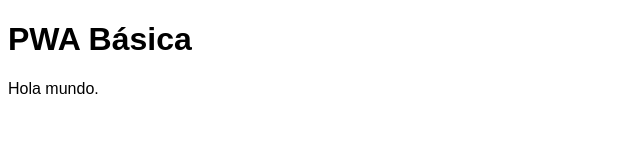
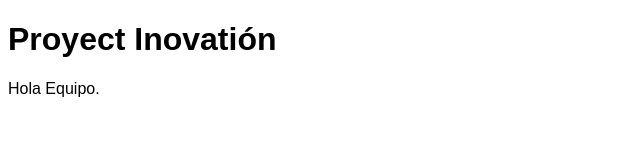
Before and after one commit to PerezSeastian/PWA.github.io, a plain HTML site: page index.html in a window 1280 px wide. Shown: the whole page, without its empty margins (0-640 px from the left). Drawn offline with Linux system fonts and the light colour scheme.

Commit message:
Update index.html

```diff
--- a/index.html
+++ b/index.html
@@ -31,9 +31,9 @@
 
 <body>
 
- <h1>PWA Básica</h1>
+ <h1>Proyect Inovatión</h1>
 
- <p>Hola mundo.</p>
+ <p>Hola Equipo.</p>
 
 </body>
 
```
